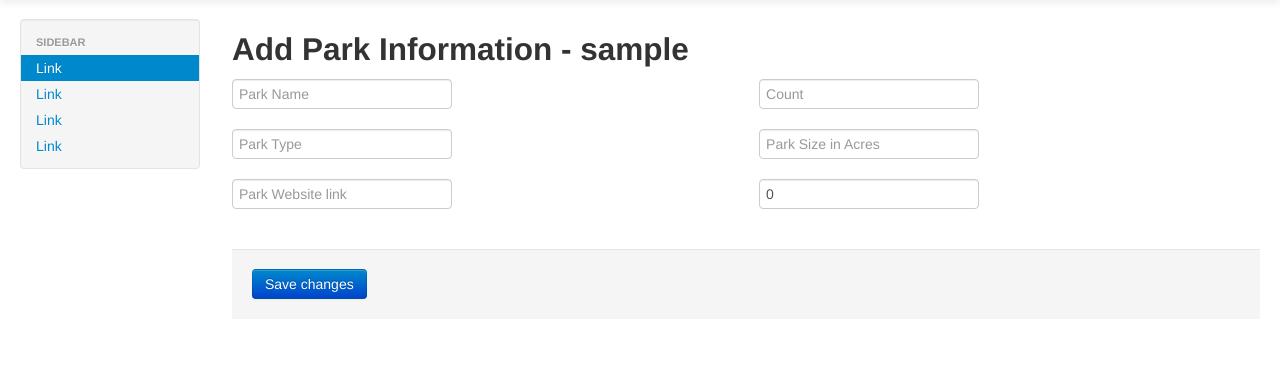
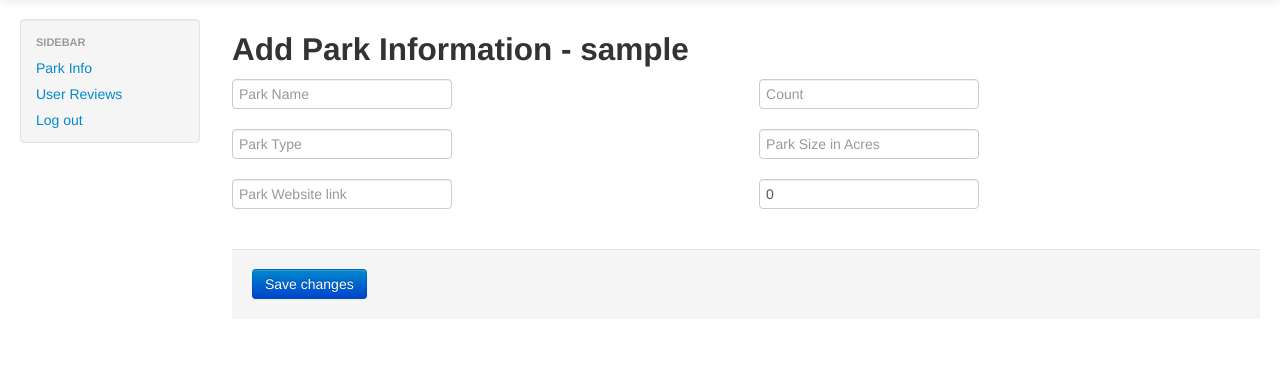
Before and after one commit to snijsure/calparks-django, a Django app: page /calparks/park/add/ in a window 1280 px wide. Shown: the part 41-420 px from the top of the page. Run offline with Django 3.2, Linux system fonts and the light colour scheme; the visitor is signed in with stand-in values (Sample User, id 1); parts of the project's set-up code (start-up, migrations or seed data) failed here and were passed over; some libraries are stand-ins or nearby versions.

Commit message:
Got the user reviews working

```diff
--- a/calparks_project/calparks/models.py
+++ b/calparks_project/calparks/models.py
@@ -15,6 +15,9 @@ class ParkInfo(models.Model):
     class Meta:
         verbose_name = "Park Information"
         verbose_name_plural = "Park Information"
+    #So the drop down will show park name
+    def __unicode__(self):
+        return self.name
 
 class UserRecommendations(models.Model):
     user = models.ForeignKey(User,on_delete=models.PROTECT)
--- a/calparks_project/calparks/urls.py
+++ b/calparks_project/calparks/urls.py
@@ -7,4 +7,8 @@ urlpatterns = patterns('',
     url(r'^park/add/$', 'calparks.views.parkinfo_add', name='parkinfo_add'),
     url(r'^park/list/$', login_required(ParkInfoList.as_view()), name='parkinfo_list'),
     url(r'^park/(?P<id>\d+)/edit/$', 'calparks.views.parkinfo_add', name='parkinfo_edit'),
+
+    url(r'^review/add/$', 'calparks.views.userrecommendations_add', name='userrecommendations_add'),
+    url(r'^review/list/$', login_required(UserRecommendationsList.as_view()), name='userrecommendations_list'),
+    url(r'^review/(?P<id>\d+)/(?P<park>\d+)/edit/$', 'calparks.views.userrecommendations_add', name='userrecommendations_edit'),
 )
--- a/calparks_project/calparks/views.py
+++ b/calparks_project/calparks/views.py
@@ -39,8 +39,6 @@ class ParkInfoList(ListView):
 def parkinfo_add(request, id=None, template_name='calparks/parkinfo_form.html'):
     if id:
         parkinfo = get_object_or_404(ParkInfo, id=id)
-        if parkinfo.user != request.user:
-            return HttpResponseForbidden()
     else:
         parkinfo = ParkInfo()
     if request.method == 'POST':
@@ -65,4 +63,32 @@ class UserRecommendationsList(ListView):
     context_object_name = "userrecommendations_list"
     model = UserRecommendations
     def get_queryset(self, **kwargs):
-        return UserRecommendations.objects.filter(calparks__userprofile__user=self.request.user).order_by('user_rating')
+        kwargs['user'] = self.request.user
+        return UserRecommendations.objects.filter(**kwargs)
+
+
+
+@login_required
+def userrecommendations_add(request, template_name='calparks/userrecommendations_add.html'):
+    if request.method == 'POST':
+        form = UserRecommendationsForm(request.POST)
+        if form.is_valid():
+            userrecommendations = form.save(commit=False)
+            userrecommendations.user = request.user
+            userrecommendations.save()
+            return HttpResponseRedirect(reverse('userrecommendations_list' ))
+        else:
+            print 'Form is not valid....'
+    else:
+        form = UserRecommendationsForm()
+        if form.is_valid():
+            userrecommendations = form.save(commit=False)
+            userrecommendations.user = request.user
+            userrecommendations.save()
+        else:
+            print 'Form is not valid Error => '
+            print form.errors
+            print 'Form is not valid non_filed_errrors => '
+            print form.non_field_errors
+
+    return render(request, template_name, {'form': form})
--- a/calparks_project/calparkssetup/templates/base.html
+++ b/calparks_project/calparkssetup/templates/base.html
@@ -83,10 +83,9 @@
           <div class="well sidebar-nav">
             <ul class="nav nav-list">
               <li class="nav-header">Sidebar</li>
-              <li class="active"><a href="#">Link</a></li>
-              <li><a href="#">Link</a></li>
-              <li><a href="#">Link</a></li>
-              <li><a href="#">Link</a></li>
+              <li><a href="{% url 'parkinfo_list'%}">Park Info</a></li>
+              <li><a href="{% url 'userrecommendations_list'%}">User Reviews</a></li>
+              <li><a href="{% url 'auth_logout' %}">{% trans "Log out" %}</a></li>
             </ul>
           </div><!--/.well -->
         </div><!--/span-->
```
